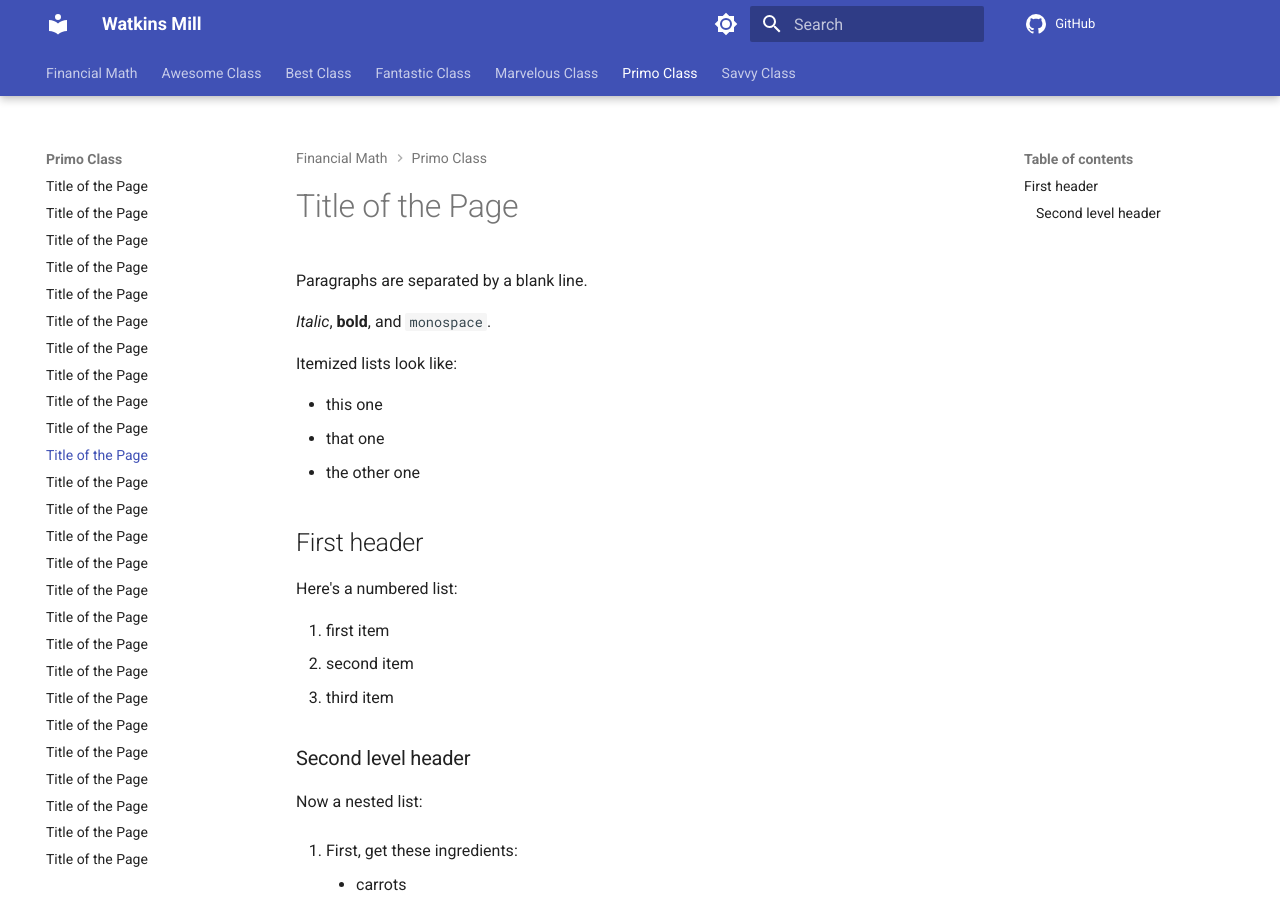
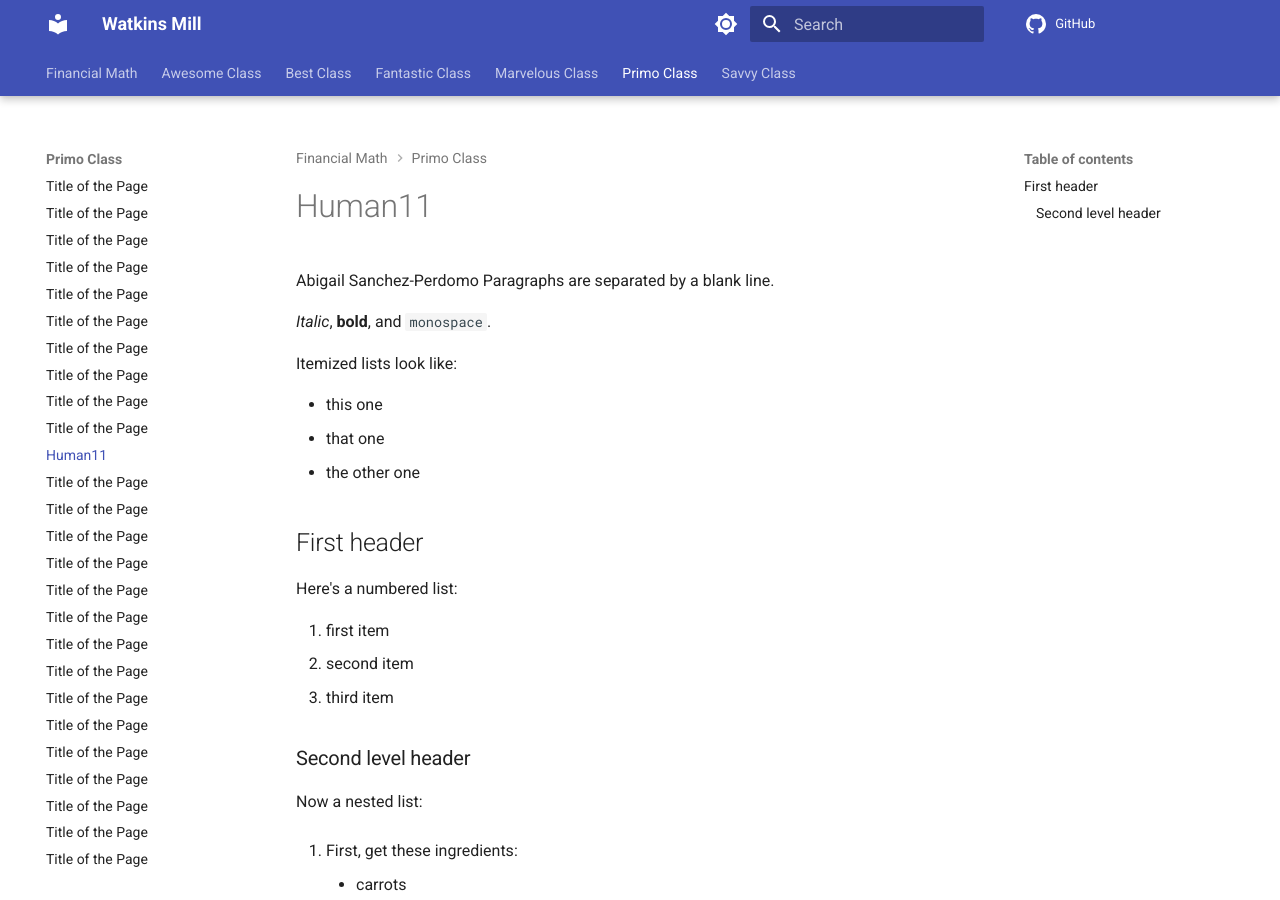
Before and after one commit to drjmarino/website, an MkDocs documentation site: the page built from docs/primo/human11.md, in a window 1280 px wide and 900 px high. Built offline with MkDocs 1.6.1 and Material for MkDocs 9.7.7, drawn with Linux system fonts in a browser that asks for light colours; comment, search, counter and statistics services are not loaded.

Commit message:
Update human11.md

```diff
--- a/docs/primo/human11.md
+++ b/docs/primo/human11.md
@@ -1,5 +1,4 @@
-# Title of the Page
-
+Abigail Sanchez-Perdomo
 Paragraphs are separated by a blank line.
 
 *Italic*, **bold**, and `monospace`.
```
